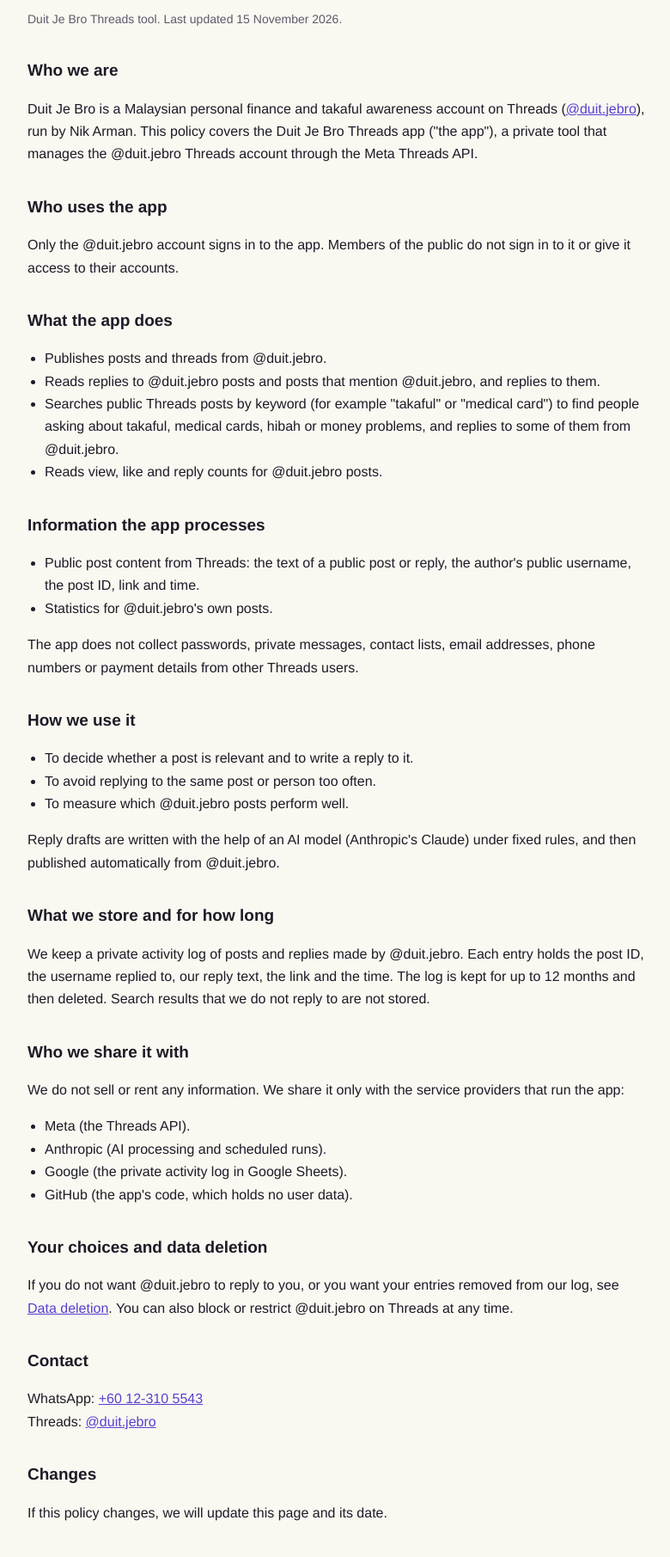
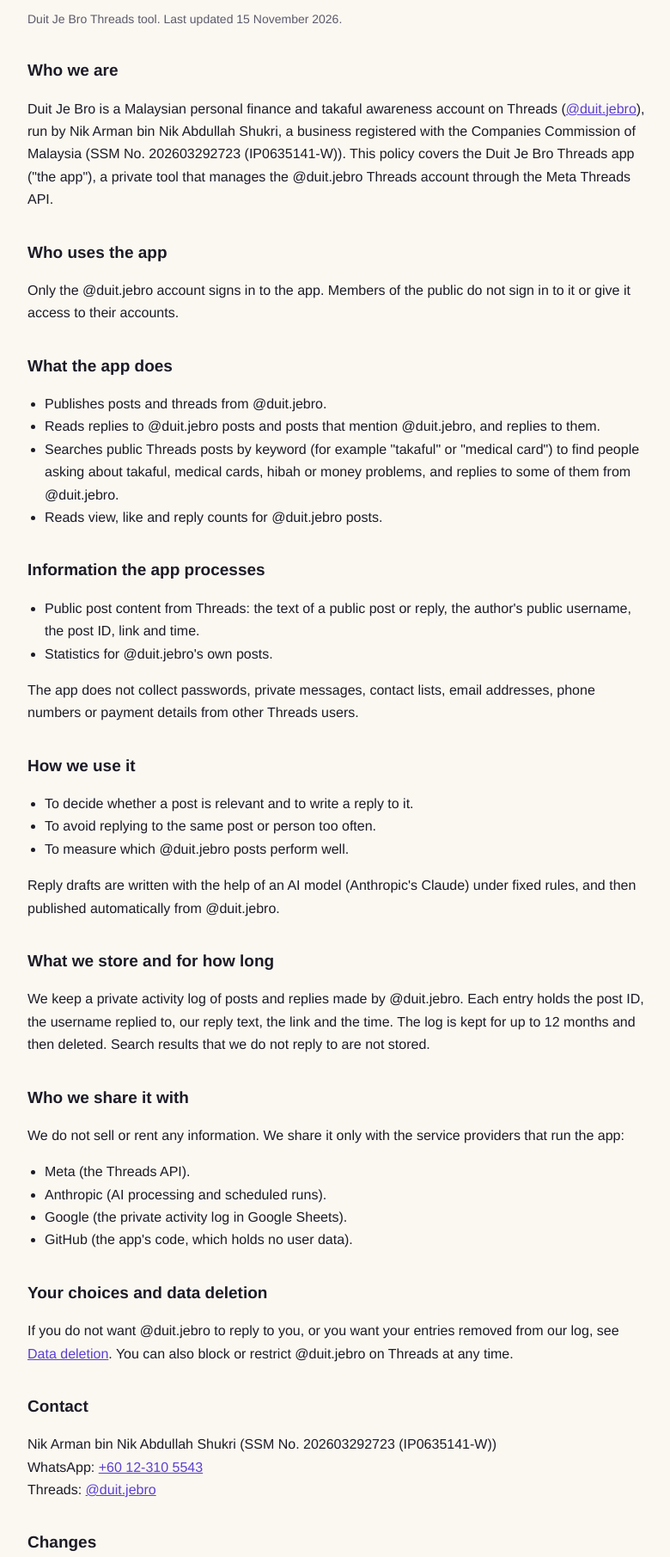
Before and after one commit to duitjebro/duitjebro-threads, a website: page app-review/netlify-deploy/privacy.html in a window 1280 px wide. Shown: the part 89-1900 px from the top of the page at 86% size, without its empty margins (248-1028 px from the left). Drawn offline with Linux system fonts and the light colour scheme.

Commit message:
Privacy pages: add registered business name and SSM number
Co-Authored-By: Claude Opus 5.5 <noreply@anthropic.com>

```diff
--- a/app-review/netlify-deploy/privacy.html
+++ b/app-review/netlify-deploy/privacy.html
@@ -23,7 +23,7 @@
   <p class="muted">Duit Je Bro Threads tool. Last updated 15 November 2026.</p>
 
   <h2>Who we are</h2>
-  <p>Duit Je Bro is a Malaysian personal finance and takaful awareness account on Threads (<a href="https://www.threads.com/@duit.jebro">@duit.jebro</a>), run by Nik Arman. This policy covers the Duit Je Bro Threads app ("the app"), a private tool that manages the @duit.jebro Threads account through the Meta Threads API.</p>
+  <p>Duit Je Bro is a Malaysian personal finance and takaful awareness account on Threads (<a href="https://www.threads.com/@duit.jebro">@duit.jebro</a>), run by Nik Arman bin Nik Abdullah Shukri, a business registered with the Companies Commission of Malaysia (SSM No. 202603292723 (IP0635141-W)). This policy covers the Duit Je Bro Threads app ("the app"), a private tool that manages the @duit.jebro Threads account through the Meta Threads API.</p>
 
   <h2>Who uses the app</h2>
   <p>Only the @duit.jebro account signs in to the app. Members of the public do not sign in to it or give it access to their accounts.</p>
@@ -67,7 +67,7 @@
   <p>If you do not want @duit.jebro to reply to you, or you want your entries removed from our log, see <a href="data-deletion.html">Data deletion</a>. You can also block or restrict @duit.jebro on Threads at any time.</p>
 
   <h2>Contact</h2>
-  <p>WhatsApp: <a href="https://wa.me/60123105543">+60 12-310 5543</a><br>Threads: <a href="https://www.threads.com/@duit.jebro">@duit.jebro</a></p>
+  <p>Nik Arman bin Nik Abdullah Shukri (SSM No. 202603292723 (IP0635141-W))<br>WhatsApp: <a href="https://wa.me/60123105543">+60 12-310 5543</a><br>Threads: <a href="https://www.threads.com/@duit.jebro">@duit.jebro</a></p>
 
   <h2>Changes</h2>
   <p>If this policy changes, we will update this page and its date.</p>
```
Also changed, not shown: app-review/netlify-deploy/data-deletion.html (+1 -1 lines).
